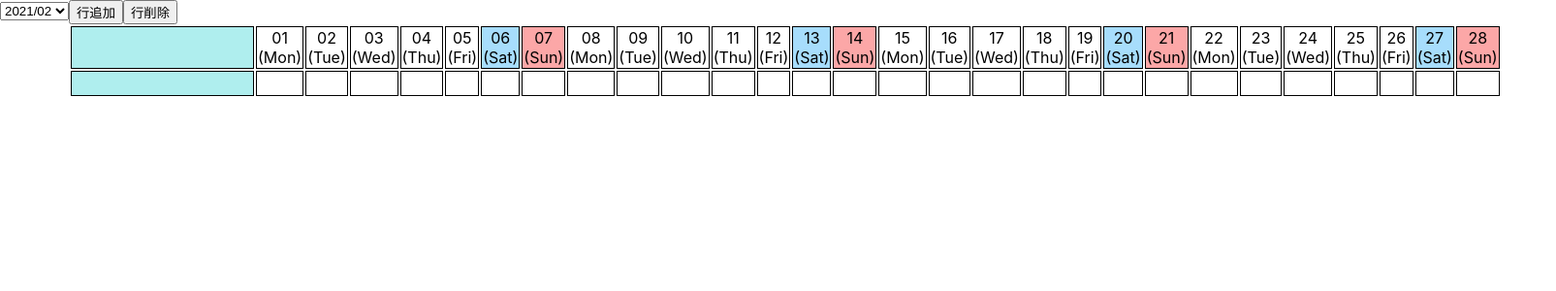
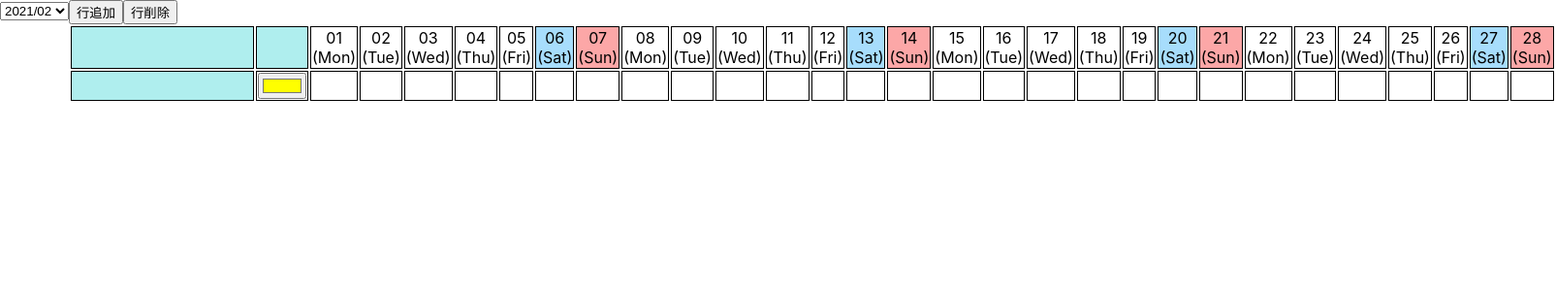
Before and after one commit to h64m1/gantt-chart, a React (Create React App) app in the folder app/: page / in a window 1280 px wide. Shown: the top 300 px of the page at 97% size, 1605 px wide, since content can reach past the window. Built offline with nearby package versions, Linux system fonts and the light colour scheme.

Commit message:
[mod] color pickerでtaskの背景色を変更 close #15
- color stateを追加
- color pickerで色を選択して、タスク背景色を変更

```diff
--- a/app/src/component/Gantt/BodyColumn.tsx
+++ b/app/src/component/Gantt/BodyColumn.tsx
@@ -1,4 +1,4 @@
-import React, { Dispatch } from 'react'
+import React from 'react'
 import { Action } from '../../reducer/Action'
 import { getTaskKey } from '../../reducer/Tasks'
 
@@ -7,16 +7,23 @@ type Props = {
 	column: number
 	yearMonth: string
 	taskStatusList: Array<boolean>
-	dispatch: Dispatch<Action>
+	color: string
+	dispatch: React.Dispatch<Action>
 }
 
 // ガントチャート本体の列を描画
-export const BodyColumn: React.FC<Props> = React.memo(({ row, column, yearMonth, taskStatusList, dispatch }) => {
-	const className = getClassName(column, taskStatusList)
+export const BodyColumn: React.FC<Props> = React.memo(({ row, column, yearMonth, taskStatusList, color, dispatch }) => {
+	const className = 'gantt-body'
+
+	const style = { backgroundColor: '' }
+	if (hasTask(column, taskStatusList)) {
+		style.backgroundColor = color
+	}
 
 	return (
 		<td
 			className={className}
+			style={style}
 			onClick={() => {
 				// clickで当該セルをtasksに追加
 				dispatch({
@@ -32,18 +39,12 @@ export const BodyColumn: React.FC<Props> = React.memo(({ row, column, yearMonth,
 BodyColumn.displayName = 'BodyColumn'
 
 /**
- * クラス名指定
+ * 当該カラムがタスクを持っているか
  * @param column 列コード
  * @param taskStatusList タスクの状態リスト
  */
-const getClassName = (column: number, taskStatusList: Array<boolean>): string => {
-	let className = 'gantt-body'
-
+const hasTask = (column: number, taskStatusList: Array<boolean>): boolean => {
 	// 当該カラムのtaskが存在するか
-	const taskStatus = taskStatusList.find((_, i) => i === column)
-	if (taskStatus) {
-		className = className.concat(' ', 'task')
-	}
-
-	return className
+	const taskFound = taskStatusList.find((_, i) => i === column)
+	return taskFound === undefined ? false : taskFound
 }
--- a/app/src/component/Gantt/BodyRow.tsx
+++ b/app/src/component/Gantt/BodyRow.tsx
@@ -24,7 +24,7 @@ export const BodyRow: React.FC<Props> = React.memo(({ row, yearMonth, task, disp
 
 	return (
 		<tr key={row}>
-			<TitleColumn row={row} yearMonth={yearMonth} title={task.title} dispatch={dispatch} />
+			<TitleColumn row={row} yearMonth={yearMonth} title={task.title} color={task.color} dispatch={dispatch} />
 			{dates.map((_, column) => {
 				return (
 					<BodyColumn
@@ -33,6 +33,7 @@ export const BodyRow: React.FC<Props> = React.memo(({ row, yearMonth, task, disp
 						column={column}
 						yearMonth={yearMonth}
 						taskStatusList={taskStatus}
+						color={task.color}
 						dispatch={dispatch}
 					/>
 				)
--- a/app/src/component/Gantt/Gantt.css
+++ b/app/src/component/Gantt/Gantt.css
@@ -30,10 +30,6 @@ td.sun {
 	background-color: rgb(252, 167, 167);
 }
 
-td.task {
-	background-color: yellow;
-}
-
 .App {
 	grid-area: main;
 	display: grid;
--- a/app/src/component/Gantt/HeadRow.tsx
+++ b/app/src/component/Gantt/HeadRow.tsx
@@ -21,6 +21,8 @@ function getDatesInMonth(yearMonth: string): Array<JSX.Element> {
 	// 一ヶ月分の日付
 	const dates = Days(yearMonth, { format: 'DD (ddd)' })
 	// タイトル用の要素を追加
+	dates.unshift('')
+	// カラーピッカー用の要素追加
 	dates.unshift('')
 
 	return dates.map((v, i) => {
--- a/app/src/component/Gantt/TitleColumn.tsx
+++ b/app/src/component/Gantt/TitleColumn.tsx
@@ -1,4 +1,4 @@
-import React, { Dispatch } from 'react'
+import React from 'react'
 import { Action } from '../../reducer/Action'
 import { getTaskKey } from '../../reducer/Tasks'
 
@@ -6,19 +6,20 @@ type Props = {
 	row: number
 	yearMonth: string
 	title: string
-	dispatch: Dispatch<Action>
+	color: string
+	dispatch: React.Dispatch<Action>
 }
 
-export const TitleColumn: React.FC<Props> = React.memo(({ row, yearMonth, title, dispatch }) => {
-	console.debug('render TitleColumn', row, yearMonth, title)
+export const TitleColumn: React.FC<Props> = React.memo(({ row, yearMonth, title, color, dispatch }) => {
+	console.debug('render TitleColumn', row, yearMonth, title, color)
 
-	const className = 'gantt-body title'
 	const column = 0
+	const id = getTaskKey(row + 1, yearMonth)
 
 	return (
-		<td key={`title-${row}-${column}`} className={className}>
-			{
-				// タイトル列にはフォームを表示（フォーム仮置）
+		<>
+			<td key={`title-${row}-${column}`} className="gantt-body title">
+				{/* タイトル */}
 				<input
 					type="text"
 					className="title"
@@ -26,13 +27,27 @@ export const TitleColumn: React.FC<Props> = React.memo(({ row, yearMonth, title,
 					onChange={(e) =>
 						dispatch({
 							type: 'title',
-							id: getTaskKey(row + 1, yearMonth),
+							id: id,
 							title: e.target.value,
 						})
 					}
 				/>
-			}
-		</td>
+			</td>
+			<td key={`color-picker-${row}-${column}`} className="gantt-body color-picker">
+				{/* タスク用のカラーピッカー */}
+				<input
+					type="color"
+					value={color}
+					onChange={(e) =>
+						dispatch({
+							type: 'color',
+							id: id,
+							color: e.target.value,
+						})
+					}
+				/>
+			</td>
+		</>
 	)
 })
 
--- a/app/src/reducer/Action.tsx
+++ b/app/src/reducer/Action.tsx
@@ -19,6 +19,12 @@ export type Action =
 			title: string
 	  }
 	| {
+			// 行毎のタスク背景色の変更
+			type: 'color'
+			id: string
+			color: string
+	  }
+	| {
 			// 特定タスク、当該日付のタスクON/OFF
 			type: 'task'
 			id: string
--- a/app/src/reducer/Tasks.tsx
+++ b/app/src/reducer/Tasks.tsx
@@ -11,6 +11,7 @@ export type Task = {
 	id: string
 	row: number
 	title: string
+	color: string
 	taskStatus: Array<boolean>
 }
 
@@ -45,8 +46,16 @@ export const createTask = (row: number, yearMonth: string): Task => {
 		id: key,
 		row: row,
 		title: '',
+		color: defaultColor(),
 		taskStatus: createEmptyDateArray(),
 	}
+}
+
+/**
+ * カラーピッカーのデフォルト色を取得
+ */
+export const defaultColor = (): string => {
+	return '#ffff00'
 }
 
 /**
--- a/app/src/reducer/reducer.tsx
+++ b/app/src/reducer/reducer.tsx
@@ -19,6 +19,10 @@ export const reducer = (state: State, action: Action): any => {
 		// タイトル修正
 		case 'title':
 			return title(state, action.id, action.title)
+
+		// タスク背景色の変更
+		case 'color':
+			return color(state, action.id, action.color)
 
 		// 当該日のタスク変更
 		case 'task':
@@ -65,7 +69,7 @@ const init = (yearMonth: string, tasks: Tasks): State => {
  * @param title {string} タイトル
  */
 const title = (state: State, id: string, title: string) => {
-	console.debug('タイトル変更', title)
+	console.debug('タイトル変更', id, title)
 	const newState = {
 		...state,
 		tasks: {
@@ -82,13 +86,36 @@ const title = (state: State, id: string, title: string) => {
 }
 
 /**
+ * タスク背景色の変更
+ * @param state {State} ステート
+ * @param id {string} ID
+ * @param title {string} タイトル
+ */
+const color = (state: State, id: string, color: string) => {
+	console.debug('タスク背景色変更', id, color)
+	const newState = {
+		...state,
+		tasks: {
+			...state.tasks,
+			[id]: {
+				...state.tasks[id],
+				color: color,
+			},
+		},
+	}
+	db.write(state.yearMonth, newState.tasks)
+
+	return newState
+}
+
+/**
  * task変更
  * @param state {State} ステート
  * @param id {string} ID
  * @param column {number} 列ID
  */
 const task = (state: State, id: string, column: number) => {
-	console.debug('タスク変更', state)
+	console.debug('タスク変更', state, id, column)
 	// ONとOFFを切り替える
 	const taskStatus = [...state.tasks[id].taskStatus]
 	taskStatus[column] = !taskStatus[column]
```
